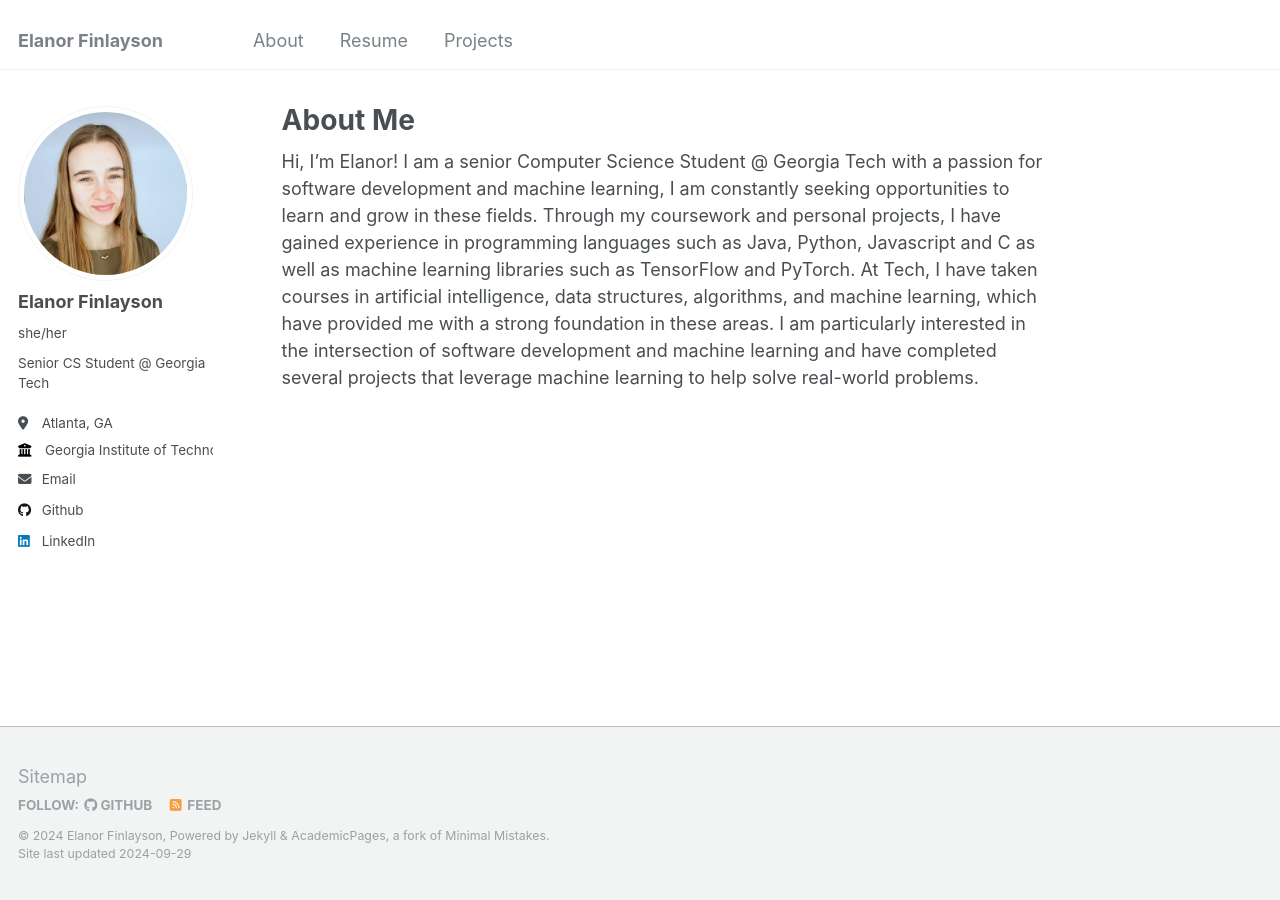
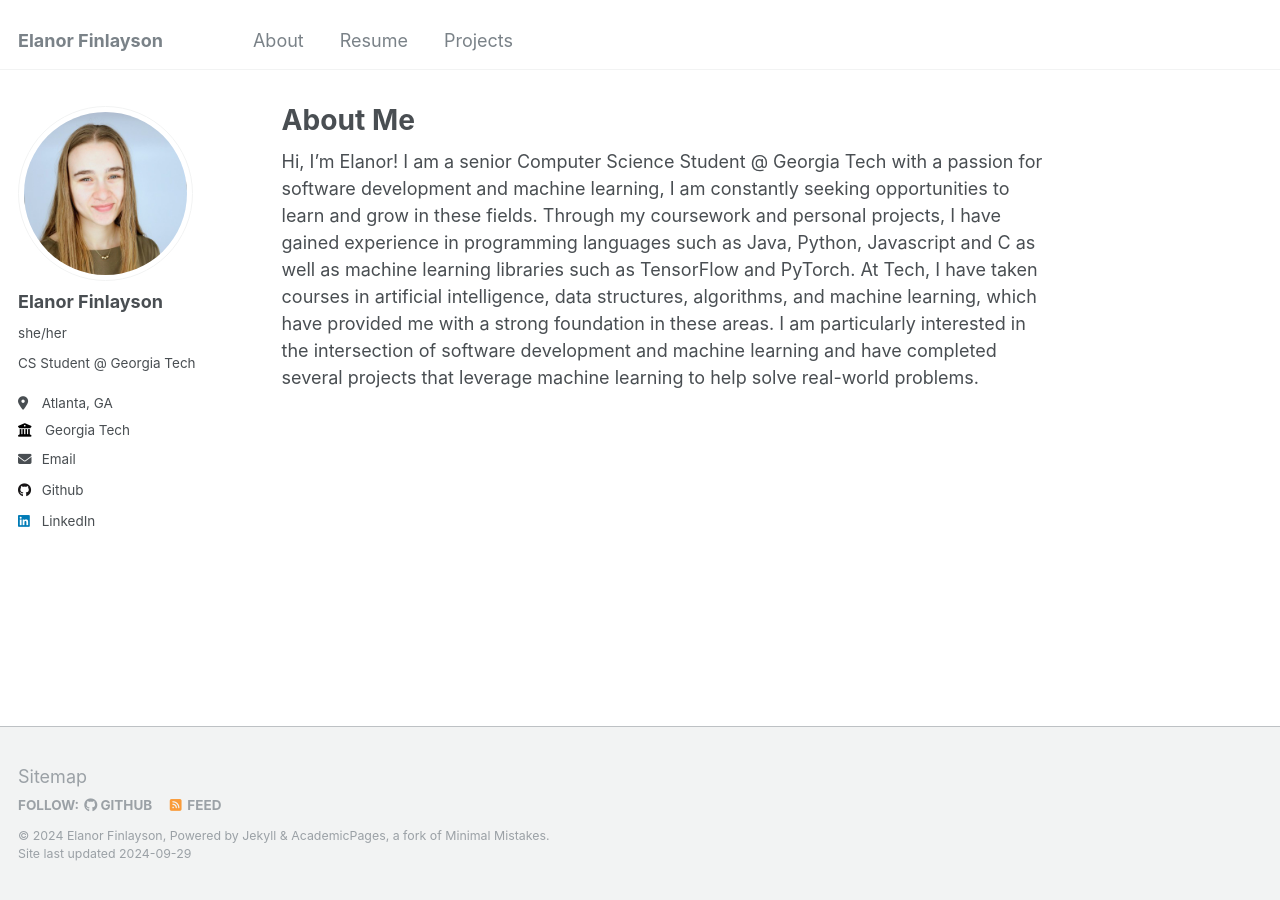
Before and after one commit to efin396/efin396.github.io, a Jekyll site: the page built from _pages/about.md, in a window 1280 px wide. Built offline with Jekyll 4.4.1, drawn with Linux system fonts in a browser that asks for light colours.

Commit message:
Update _config.yml

```diff
--- a/_config.yml
+++ b/_config.yml
@@ -24,9 +24,9 @@ author:
   avatar           : "1715195462453.jpeg"
   name             : "Elanor Finlayson"
   pronouns         : "she/her"
-  bio              : "Senior CS Student @ Georgia Tech"
+  bio              : "CS Student @ Georgia Tech"
   location         : "Atlanta, GA"
-  employer         : "Georgia Institute of Technology"
+  employer         : "Georgia Tech"
   uri              : # URL
   email            : "efinlayson3@gatech.edu"
 
```
